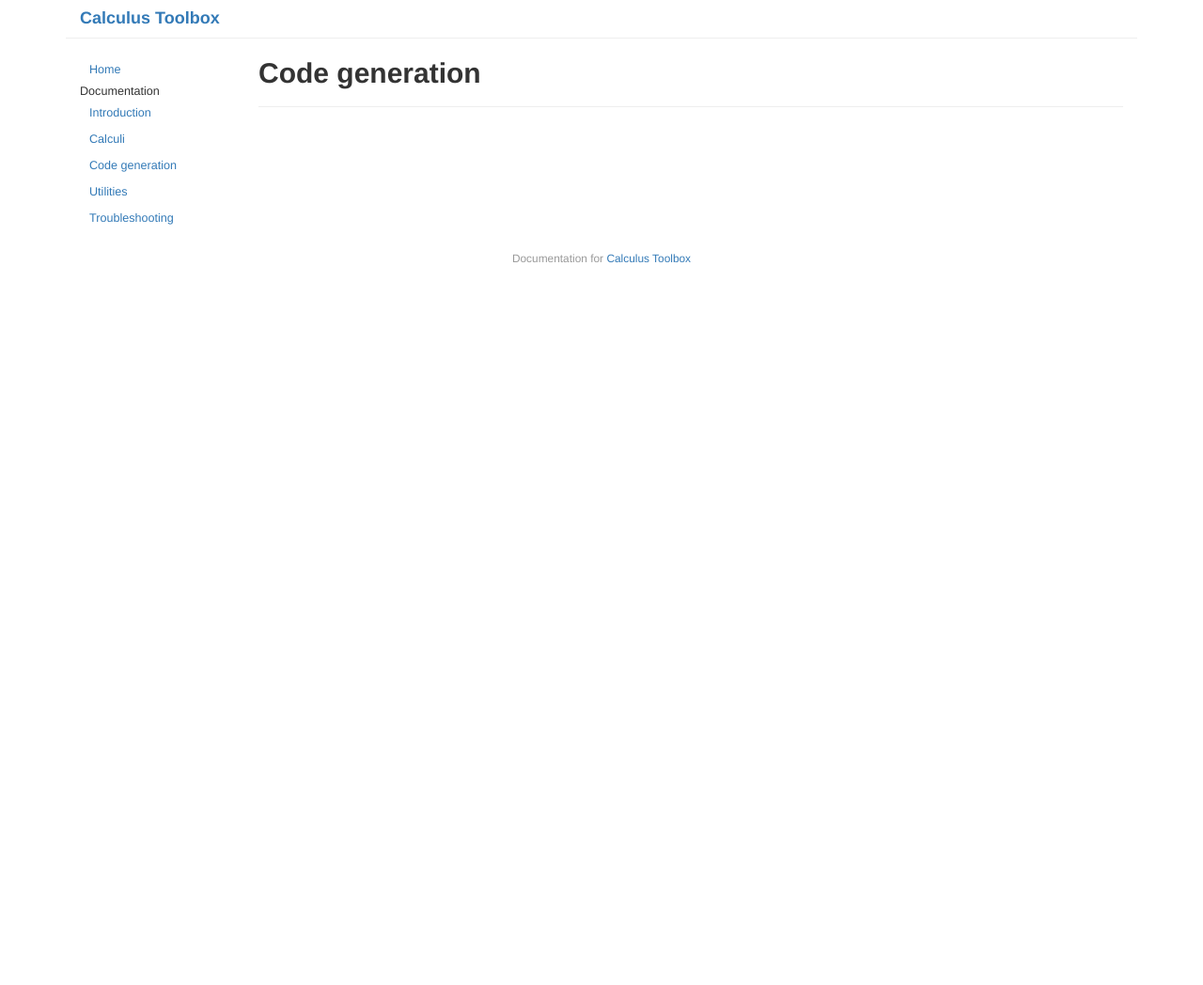
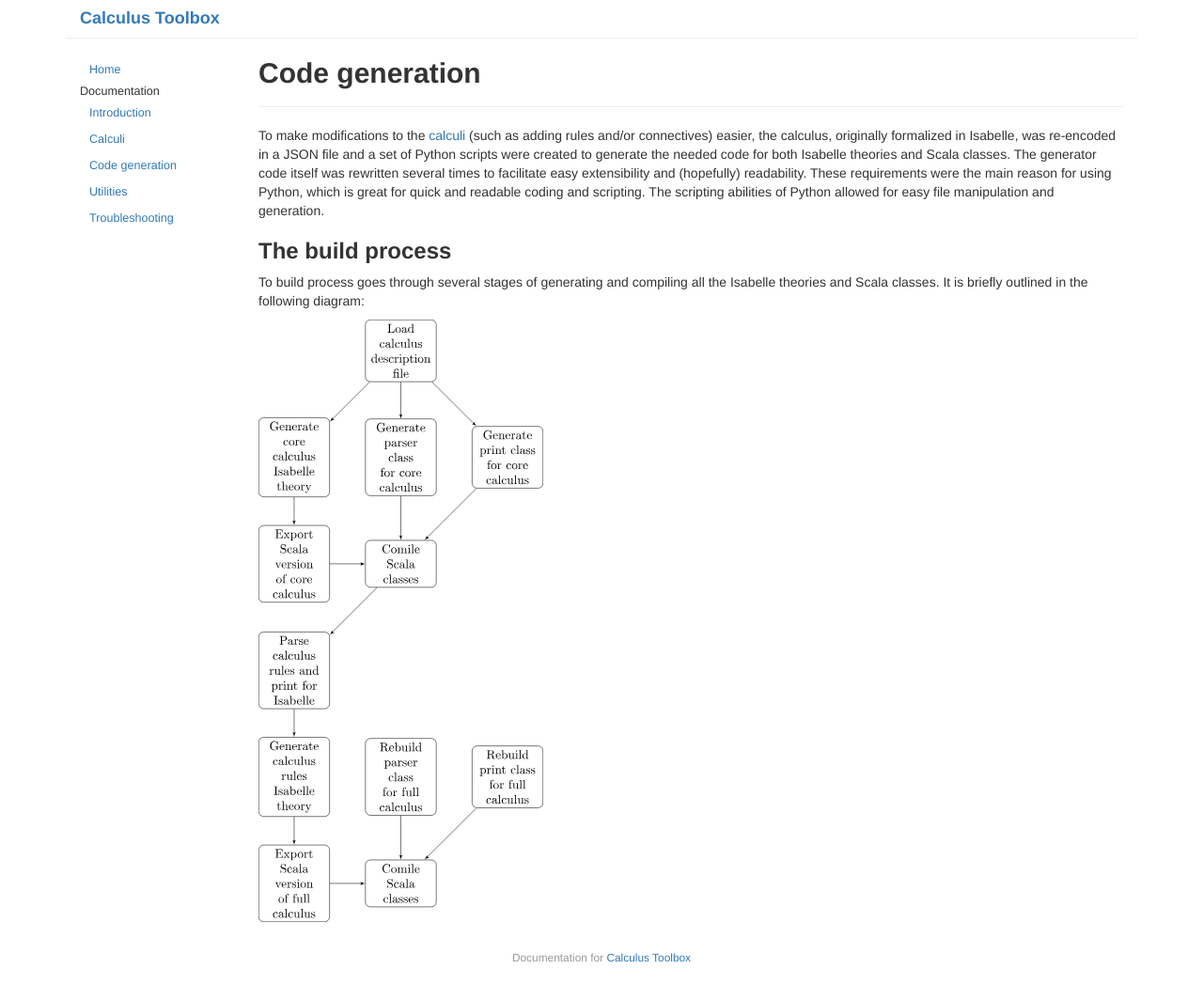
Before and after one commit to goodlyrottenapple/calculus-toolbox, a Jekyll site: the page built from _posts/2015-04-20-code-generation.md, in a window 1280 px wide. Shown: the whole page at 94% size. Built offline with Jekyll 4.4.1, drawn with Linux system fonts in a browser that asks for light colours; nearby versions of some CDN libraries; a style sheet for code colours, icons or effects is not loaded; before the commit the page ends 900 px from its top, so only the background shows below that.

Commit message:
diagram changed

```diff
--- a/_posts/2015-04-20-code-generation.md
+++ b/_posts/2015-04-20-code-generation.md
@@ -4,3 +4,11 @@ title: "Code generation"
 category: doc
 date: 2015-04-20 16:33:24
 ---
+
+To make modifications to the [calculi]({{ site.baseurl }}/doc/calculi.html) (such as adding rules and/or connectives) easier, the calculus, originally formalized in Isabelle, was re-encoded in a JSON file and a set of Python scripts were created to generate the needed code for both Isabelle theories and Scala classes. The generator code itself was rewritten several times to facilitate easy extensibility and (hopefully) readability. These requirements were the main reason for using Python, which is great for quick and readable coding and scripting. The scripting abilities of Python allowed for easy file manipulation and generation.
+
+### The build process
+
+To build process goes through several stages of generating and compiling all the Isabelle theories and Scala classes. It is briefly outlined in the following diagram:
+
+![code generation diagram](https://cdn.rawgit.com/goodlyrottenapple/calculus-toolbox/gh-pages/_files/gen_dia.svg)
```
Also changed, not shown: _files/gen_dia.svg, 1 other file.
